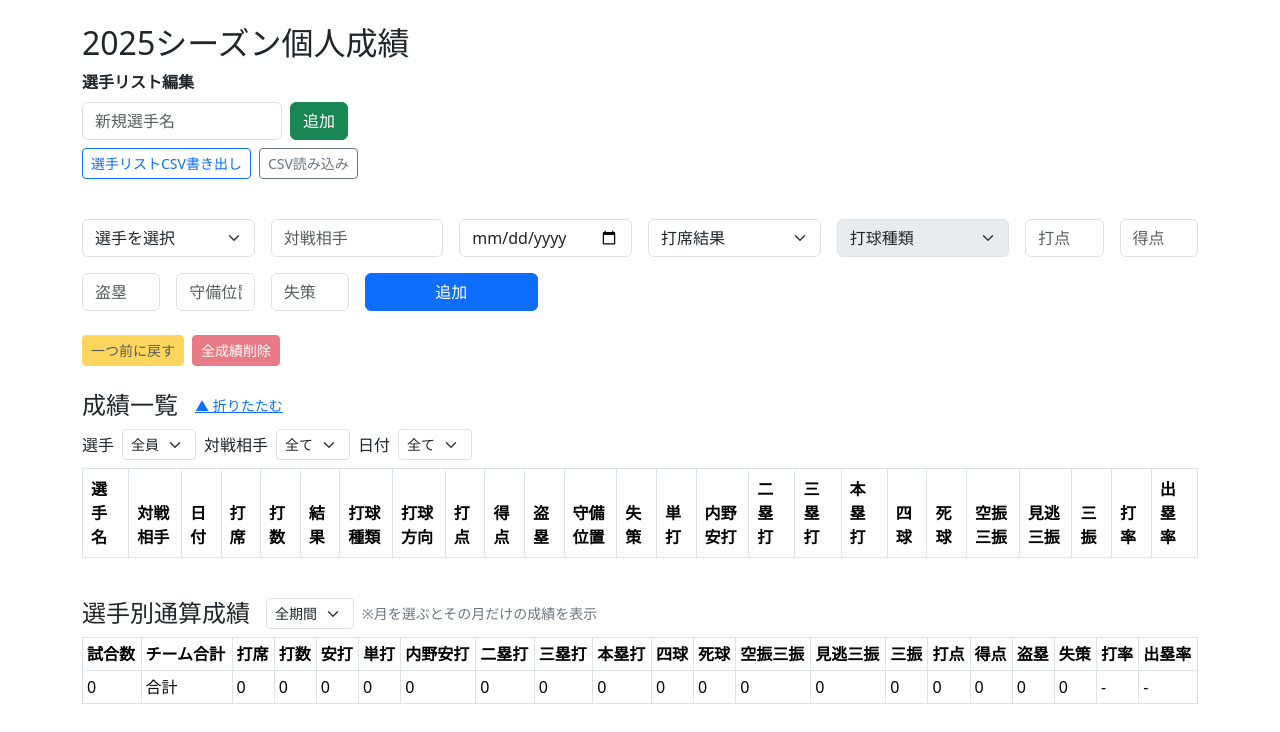
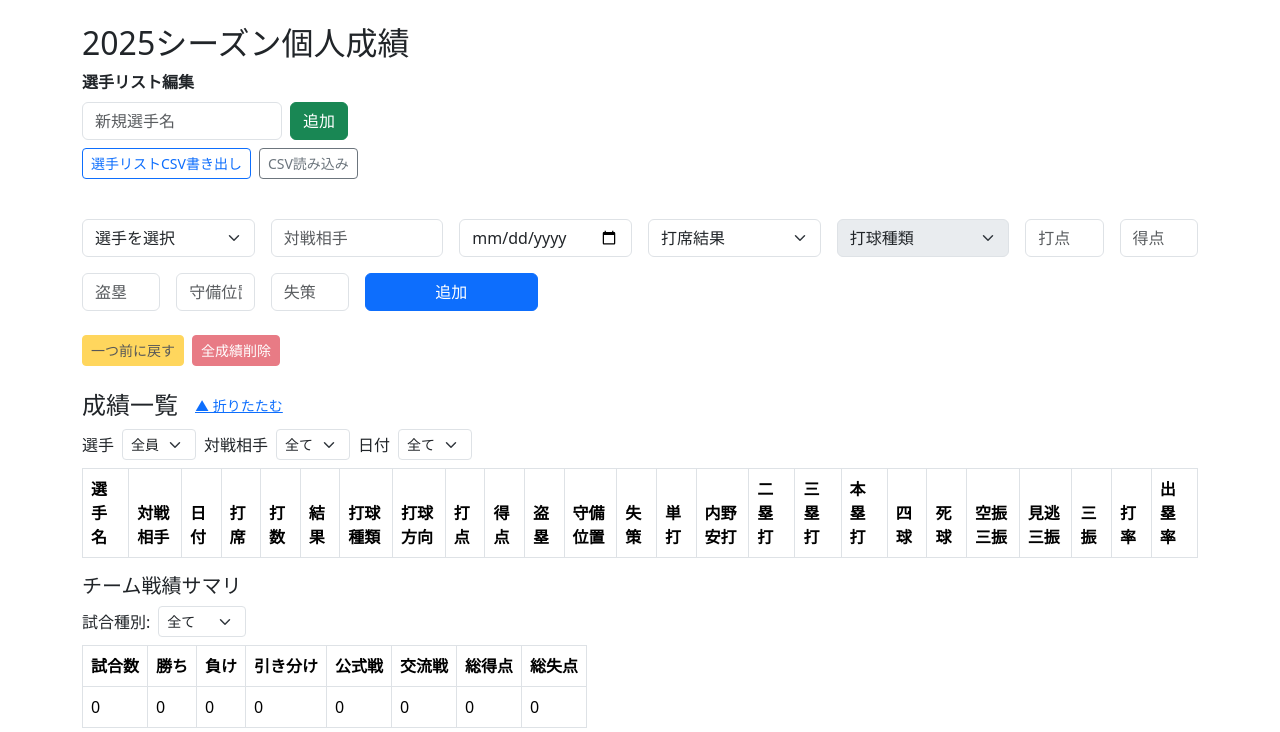
Before and after one commit to barca14-yume/-, a React (Create React App) app: page / in a window 1280 px wide. Shown: the top 732 px of the page. Built offline with nearby package versions, Linux system fonts and the light colour scheme.

Commit message:
チーム戦績サマリ機能追加: 勝敗・試合種別・得失点の集計とフィルタ機能、入力フォーム・CSV対応を拡張

```diff
--- a/src/App.js
+++ b/src/App.js
@@ -1,6 +1,7 @@
 import React, { useState } from 'react';
 import { BrowserRouter as Router, Routes, Route, Link } from 'react-router-dom';
 import PlayerDetail from './PlayerDetail';
+import TeamSummary from './TeamSummary';
 import { Bar } from 'react-chartjs-2';
 import {
   Chart as ChartJS,
@@ -27,7 +28,11 @@ const initialForm = {
   run: '',
   sb: '',      // 盗塁
   position: '',// 守備位置
-  error: ''    // 失策
+  error: '',   // 失策
+  matchType: '', // 試合種別（公式戦/交流戦）
+  teamScore: '', // チーム得点
+  opponentScore: '', // 相手得点
+  gameResult: '' // 勝敗（勝ち/負け/引き分け）
 };
 
 const defaultPlayers = [
@@ -392,6 +397,12 @@ function App() {
             rec[h] = cols[i] ?? '';
           }
         });
+        // 新フィールドがCSVに無い場合は空文字で補完
+        if (!('matchType' in rec)) rec.matchType = '';
+        if (!('teamScore' in rec)) rec.teamScore = '';
+        if (!('opponentScore' in rec)) rec.opponentScore = '';
+        if (!('gameResult' in rec)) rec.gameResult = '';
+
         return rec;
       });
       setRecords(newRecords);
@@ -528,6 +539,8 @@ function App() {
 
   // 月別フィルタ用 state
   const [monthFilter, setMonthFilter] = useState('all'); // 'all' or 'YYYY-MM'
+  // チーム戦績フィルタ用 state
+  const [matchTypeFilter, setMatchTypeFilter] = useState("");
 
   // 月別フィルタリスト作成
   const monthList = Array.from(new Set(records.map(r => r.date && r.date.length >= 7 ? r.date.slice(0,7) : null).filter(Boolean))).sort().reverse();
@@ -538,7 +551,31 @@ function App() {
   const [recordDateFilter, setRecordDateFilter] = useState("");
 
   // フィルタ適用済みレコード（月別）
-  const filteredRecords = monthFilter === 'all' ? records : records.filter(r => r.date && r.date.startsWith(monthFilter));
+  // 月フィルタ時にdateの先頭7文字（YYYY-MM）で判定。不正値や空は除外
+// 月フィルタの選択肢（monthList）は「YYYY-MM」形式だが、和暦やスラッシュ区切り、全角数字にも対応
+const normalizeMonth = (str) => {
+  if (!str) return '';
+  // 全角数字→半角
+  str = str.replace(/[０-９]/g, s => String.fromCharCode(s.charCodeAt(0) - 0xFEE0));
+  // 和暦・年・月・スラッシュ・ハイフン等を「-」に統一
+  str = str.replace(/[年月\/.]/g, '-');
+  // 連続ハイフンを1つに
+  str = str.replace(/-+/g, '-');
+  // 末尾ハイフン除去
+  str = str.replace(/-$/, '');
+  // 例: 2025-7 → 2025-07
+  const m = str.match(/(\d{4})-(\d{1,2})/);
+  if (!m) return str;
+  return m[1] + '-' + (m[2].length === 1 ? '0' + m[2] : m[2]);
+};
+const filteredRecords = monthFilter === 'all'
+  ? records.filter(r => r.date && r.date.length >= 7)
+  : records.filter(r => {
+      if (!r.date) return false;
+      const recMonth = normalizeMonth(r.date);
+      const filterMonth = normalizeMonth(monthFilter);
+      return recMonth === filterMonth;
+    });
 
   // 成績一覧テーブル用のさらに詳細なフィルタ
   const filteredRecordsForTable = filteredRecords.filter(r =>
@@ -819,6 +856,7 @@ function App() {
   </div>
 )}
 
+<TeamSummary records={filteredRecords} matchTypeFilter={matchTypeFilter} onMatchTypeFilterChange={setMatchTypeFilter} />
 <div className="d-flex align-items-center mt-4 mb-2">
   <h4 className="mb-0">選手別通算成績</h4>
   <select className="form-select form-select-sm ms-3" style={{width: 'auto'}} value={monthFilter} onChange={e => setMonthFilter(e.target.value)}>
--- /dev/null
+++ b/src/TeamSummary.js
@@ -0,0 +1,73 @@
+import React from 'react';
+
+// records: 全試合の記録配列
+// 表示するフィールド: 勝ち, 負け, 引き分け, 公式戦, 交流戦, 得点, 失点
+// 勝敗はrec.result, 試合種別はrec.matchType, 得点/失点はrec.teamScore/opponentScoreを想定
+function TeamSummary({ records, matchTypeFilter, onMatchTypeFilterChange }) {
+  // 各試合ごとにまとめる（date+opponentで1試合とみなす）
+  const games = {};
+  records.forEach(rec => {
+    if (!rec.date || !rec.opponent) return;
+    if (matchTypeFilter && rec.matchType !== matchTypeFilter) return;
+    const key = `${rec.date}_${rec.opponent}`;
+    if (!games[key]) {
+      games[key] = {
+        matchType: rec.matchType || '',
+        result: rec.gameResult || '',
+        teamScore: Number(rec.teamScore || 0),
+        opponentScore: Number(rec.opponentScore || 0),
+      };
+    }
+  });
+  const gameList = Object.values(games);
+  const summary = {
+    win: gameList.filter(g => g.result === '勝ち').length,
+    lose: gameList.filter(g => g.result === '負け').length,
+    draw: gameList.filter(g => g.result === '引き分け').length,
+    official: gameList.filter(g => g.matchType === '公式戦').length,
+    friendly: gameList.filter(g => g.matchType === '交流戦').length,
+    teamScore: gameList.reduce((sum, g) => sum + g.teamScore, 0),
+    opponentScore: gameList.reduce((sum, g) => sum + g.opponentScore, 0),
+    total: gameList.length,
+  };
+  return (
+    <div className="mb-3">
+      <h5>チーム戦績サマリ</h5>
+      <div className="d-flex align-items-center mb-2">
+        <span className="me-2">試合種別:</span>
+        <select className="form-select form-select-sm w-auto" value={matchTypeFilter} onChange={e => onMatchTypeFilterChange(e.target.value)}>
+          <option value="">全て</option>
+          <option value="公式戦">公式戦</option>
+          <option value="交流戦">交流戦</option>
+        </select>
+      </div>
+      <table className="table table-bordered w-auto mb-0">
+        <thead><tr>
+          <th>試合数</th>
+          <th>勝ち</th>
+          <th>負け</th>
+          <th>引き分け</th>
+          <th>公式戦</th>
+          <th>交流戦</th>
+          <th>総得点</th>
+          <th>総失点</th>
+        </tr></thead>
+        <tbody>
+          <tr>
+            <td>{summary.total}</td>
+            <td>{summary.win}</td>
+            <td>{summary.lose}</td>
+            <td>{summary.draw}</td>
+            <td>{summary.official}</td>
+            <td>{summary.friendly}</td>
+            <td>{summary.teamScore}</td>
+            <td>{summary.opponentScore}</td>
+          </tr>
+        </tbody>
+      </table>
+      <span className="text-secondary small">※「gameResult」「matchType」「teamScore」「opponentScore」列がCSVに必要です</span>
+    </div>
+  );
+}
+
+export default TeamSummary;
```
